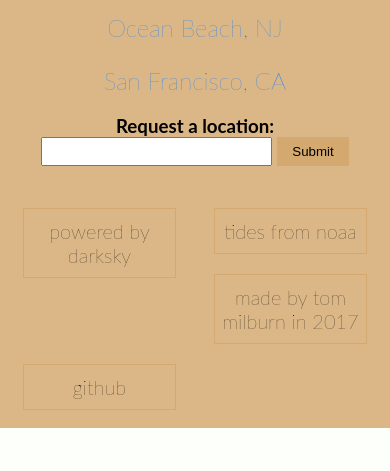
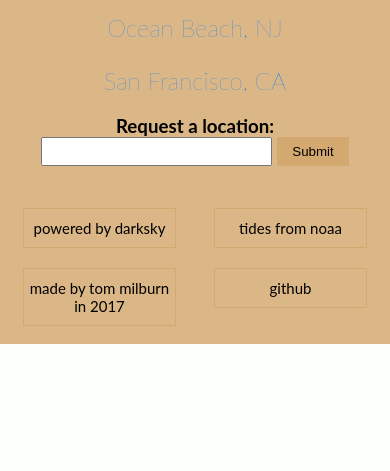
Before and after one commit to tommilburn/shore-report, a Node server app: page / in a window 390 px wide. Shown: the part 373-844 px from the top of the page. Run offline with Node 20, Linux system fonts and the light colour scheme.

Commit message:
styling changes for mobile

```diff
--- a/public/style.css
+++ b/public/style.css
@@ -152,6 +152,10 @@ input[type=text]{
 .sand h3{
     margin: 0;
 }
+.butt a{
+    font-size: 0.75em;
+    font-weight: normal;
+}
 .sun{
     position: absolute;
     top: 0;
--- a/views/layout.pug
+++ b/views/layout.pug
@@ -1,5 +1,6 @@
 html
   head
+    meta(name="viewport" content="width=device-width, initial-scale=1.0")
     title Shore Report
     style(type='text/css')
       include ../public/style.css
```
